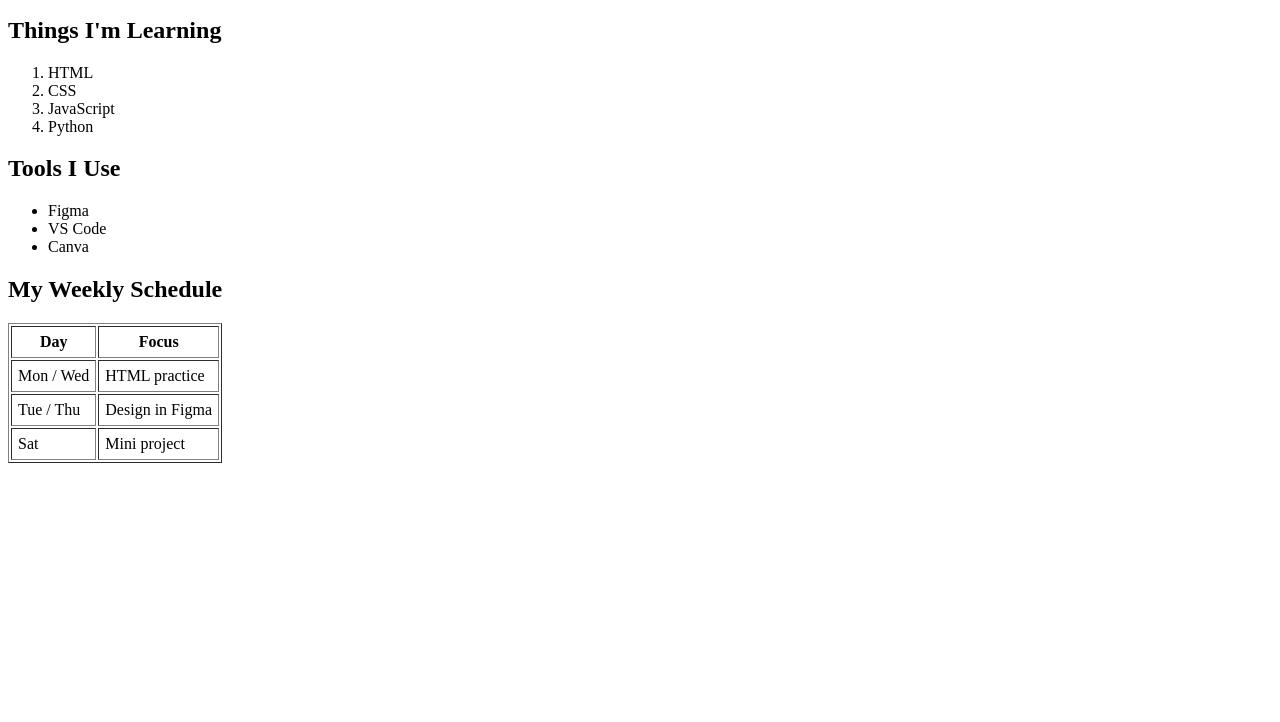
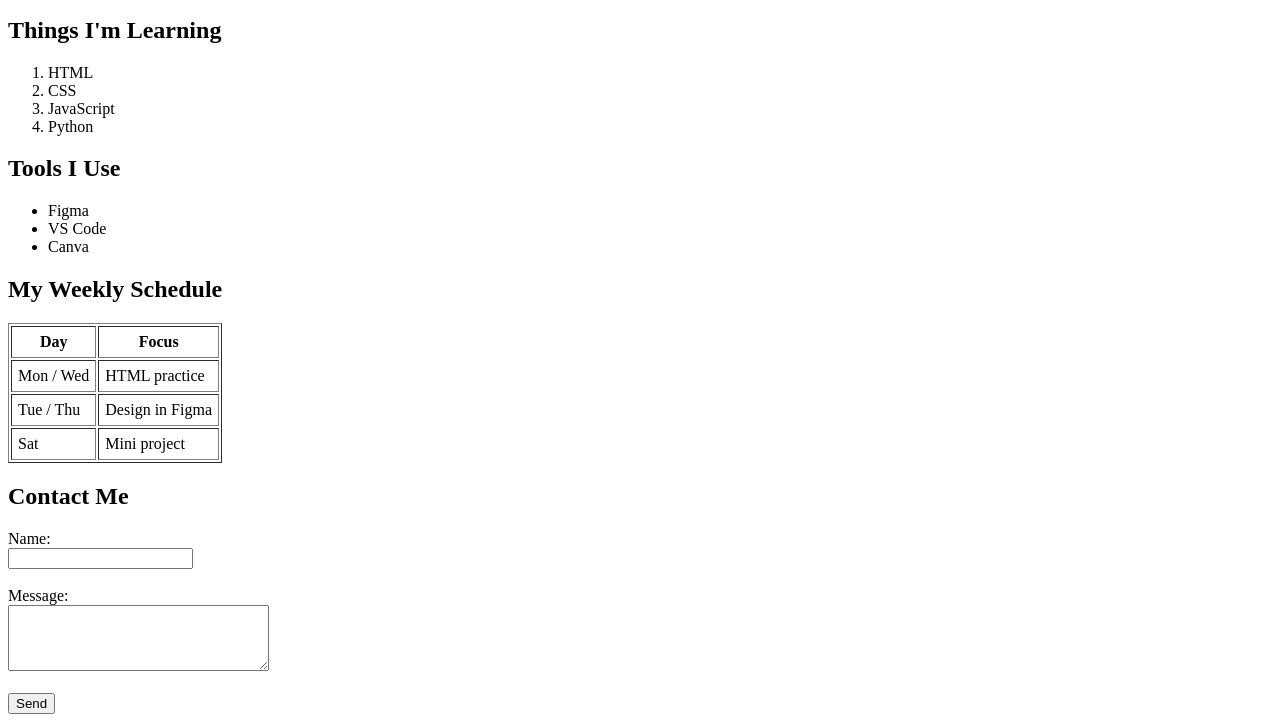
Before and after one commit to cowniv/01-html-about-me, a plain HTML site: page index.html in a window 1280 px wide. Shown: the part 204-926 px from the top of the page. Before the commit the page ends 800 px from the top, so only its background shows below. Drawn offline with Linux system fonts and the light colour scheme.

Commit message:
feat: build contact form

```diff
--- a/index.html
+++ b/index.html
@@ -50,5 +50,16 @@
       </tbody>
     </table>
   </section>
+
+  <section>
+    <h2>Contact Me</h2>
+    <form>
+      <label for="name">Name:</label><br>
+      <input type="text" id="name" name="name"><br><br>
+      <label for="msg">Message:</label><br>
+      <textarea id="msg" name="msg" rows="4" cols="30"></textarea><br><br>
+      <button type="submit">Send</button>
+    </form>
+  </section>
 </body>
 </html>
```
